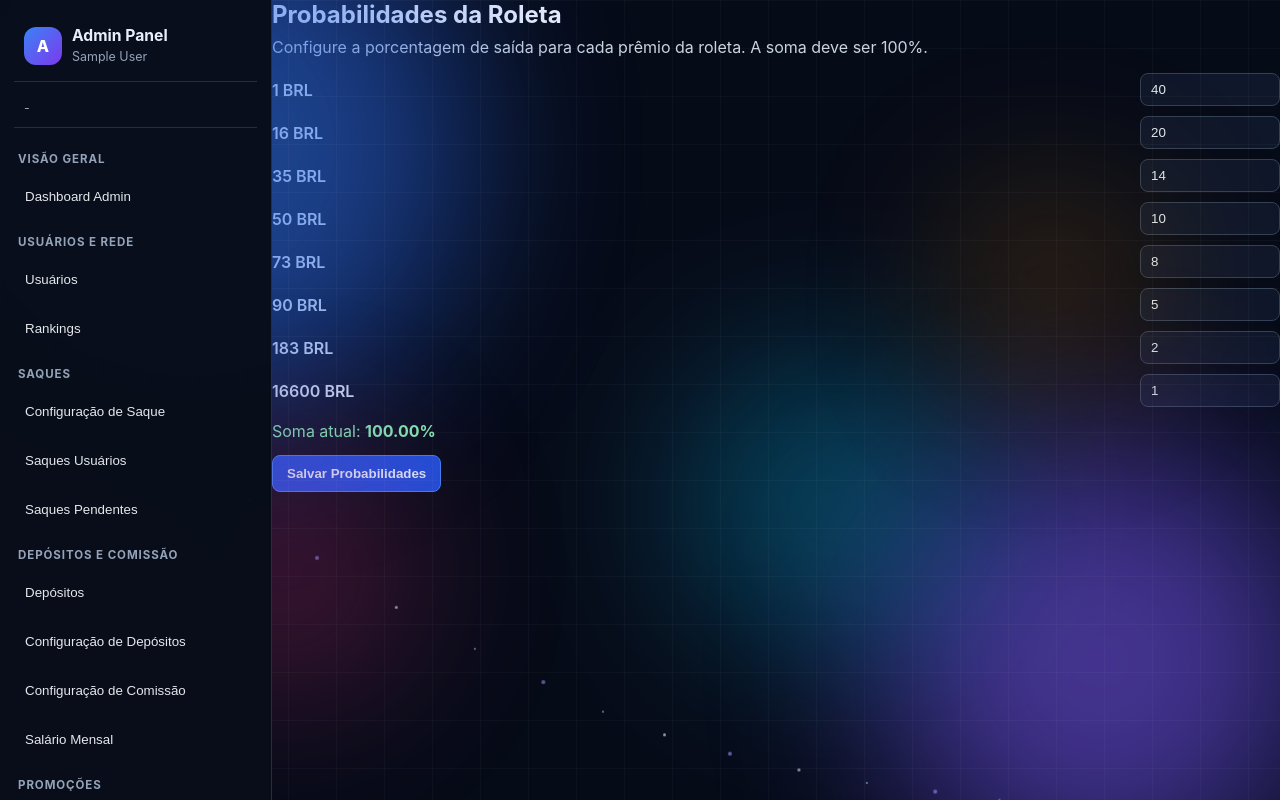
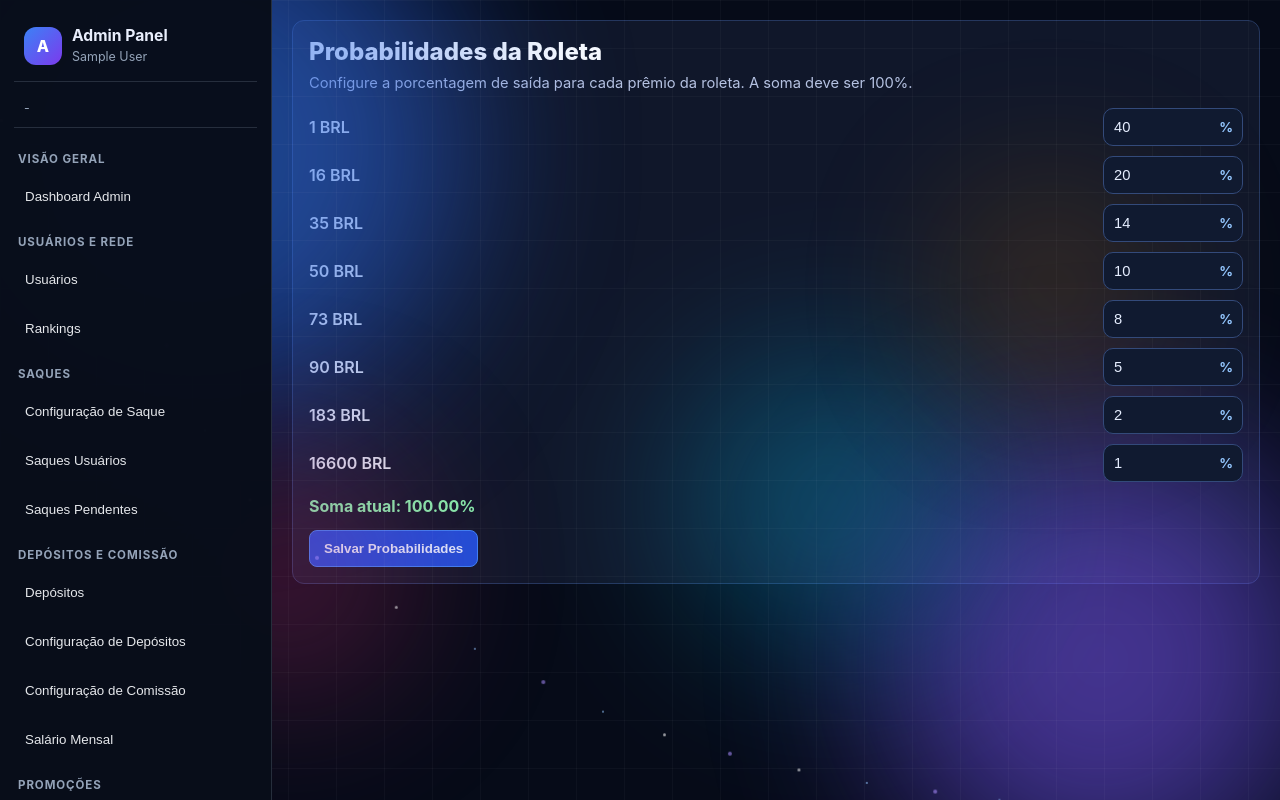
Before and after one commit to magnatazk20/mancera-frontend, a React (Vite) app: page /adf/roulette-probabilities in a window 1280 px wide. Built offline with nearby package versions, Linux system fonts and the light colour scheme; no server answers; sample sign-in values are in the browser's storage.

Commit message:
style(admin): melhorar html/css da página de probabilidades da roleta

```diff
--- /dev/null
+++ b/src/pages/AdminRouletteProbabilities.css
@@ -0,0 +1,147 @@
+.admin-roulette-prob-page {
+  min-height: 100vh;
+  color: #e9eefc;
+  display: grid;
+  grid-template-columns: 272px minmax(0, 1fr);
+}
+
+.admin-roulette-prob-content {
+  width: 100%;
+  margin-left: 0;
+  padding: 20px 20px 28px;
+  box-sizing: border-box;
+}
+
+.admin-roulette-prob-card {
+  background: rgba(17, 25, 45, 0.9);
+  border: 1px solid #25375e;
+  border-radius: 12px;
+  padding: 16px;
+}
+
+.admin-roulette-prob-title {
+  margin: 0;
+  font-size: 1.5rem;
+  font-weight: 800;
+  color: #f8fbff;
+}
+
+.admin-roulette-prob-subtitle {
+  margin: 8px 0 0;
+  color: #b5c2e2;
+  font-size: 0.92rem;
+}
+
+.admin-roulette-prob-grid {
+  display: grid;
+  gap: 10px;
+  margin-top: 16px;
+}
+
+.admin-roulette-prob-row {
+  display: grid;
+  grid-template-columns: 1fr 140px;
+  gap: 10px;
+  align-items: center;
+}
+
+.admin-roulette-prob-label {
+  color: #e2e8f0;
+  font-weight: 600;
+}
+
+.admin-roulette-prob-input-wrap {
+  position: relative;
+}
+
+.admin-roulette-prob-input {
+  width: 100%;
+  border: 1px solid #334a7a;
+  background: #101a30;
+  color: #e6eeff;
+  border-radius: 10px;
+  padding: 10px 28px 10px 10px;
+  box-sizing: border-box;
+  outline: none;
+  font-size: 0.92rem;
+}
+
+.admin-roulette-prob-input:focus {
+  border-color: #4a6fb8;
+  box-shadow: 0 0 0 2px rgba(74, 111, 184, 0.28);
+}
+
+.admin-roulette-prob-percent {
+  position: absolute;
+  right: 10px;
+  top: 50%;
+  transform: translateY(-50%);
+  color: #93c5fd;
+  font-size: 0.85rem;
+  font-weight: 700;
+}
+
+.admin-roulette-prob-total {
+  margin-top: 14px;
+  font-weight: 700;
+}
+
+.admin-roulette-prob-total.ok {
+  color: #86efac;
+}
+
+.admin-roulette-prob-total.bad {
+  color: #fca5a5;
+}
+
+.admin-roulette-prob-actions {
+  margin-top: 14px;
+  display: flex;
+  gap: 10px;
+  flex-wrap: wrap;
+}
+
+.admin-roulette-prob-save-btn {
+  border: 1px solid #3b82f6;
+  background: #1d4ed8;
+  color: #dbeafe;
+  border-radius: 8px;
+  padding: 10px 14px;
+  font-weight: 700;
+  cursor: pointer;
+}
+
+.admin-roulette-prob-save-btn:disabled {
+  background: #1e3a8a;
+  cursor: not-allowed;
+}
+
+.admin-roulette-prob-feedback {
+  margin-top: 12px;
+  color: #93c5fd;
+}
+
+@media (max-width: 1100px) {
+  .admin-roulette-prob-page {
+    grid-template-columns: 1fr;
+  }
+}
+
+@media (max-width: 860px) {
+  .admin-roulette-prob-page {
+    display: block;
+  }
+
+  .admin-roulette-prob-content {
+    padding: 14px 12px 22px;
+  }
+
+  .admin-roulette-prob-title {
+    font-size: 1.25rem;
+  }
+
+  .admin-roulette-prob-row {
+    grid-template-columns: 1fr;
+    gap: 6px;
+  }
+}
--- a/src/pages/AdminRouletteProbabilities.tsx
+++ b/src/pages/AdminRouletteProbabilities.tsx
@@ -1,6 +1,6 @@
 import { useEffect, useMemo, useState } from 'react'
 import AdminSidebar from '../components/AdminSidebar'
-import './Admin.css'
+import './AdminRouletteProbabilities.css'
 
 const API_URL = (import.meta.env.VITE_API_URL as string | undefined)?.trim() || 'http://localhost:3333'
 
@@ -130,71 +130,52 @@ export default function AdminRouletteProbabilities() {
   }
 
   return (
-    <main className="admin-page">
+    <main className="admin-roulette-prob-page">
       <AdminSidebar />
-      <section className="admin-main">
-        <div className="admin-card">
-          <h1>Probabilidades da Roleta</h1>
-          <p style={{ color: '#cbd5e1', marginTop: 8 }}>
+      <section className="admin-roulette-prob-content">
+        <div className="admin-roulette-prob-card">
+          <h1 className="admin-roulette-prob-title">Probabilidades da Roleta</h1>
+          <p className="admin-roulette-prob-subtitle">
             Configure a porcentagem de saída para cada prêmio da roleta. A soma deve ser 100%.
           </p>
 
-          {loading ? <p style={{ color: '#93c5fd' }}>Carregando configuração...</p> : null}
+          {loading ? <p className="admin-roulette-prob-feedback">Carregando configuração...</p> : null}
 
-          <div style={{ display: 'grid', gap: 10, marginTop: 16 }}>
+          <div className="admin-roulette-prob-grid">
             {items.map((item, index) => (
-              <div
-                key={item.label}
-                style={{
-                  display: 'grid',
-                  gridTemplateColumns: '1fr 140px',
-                  gap: 10,
-                  alignItems: 'center',
-                }}
-              >
-                <label style={{ color: '#e2e8f0', fontWeight: 600 }}>{item.label}</label>
+              <div key={item.label} className="admin-roulette-prob-row">
+                <label className="admin-roulette-prob-label">{item.label}</label>
+                <div className="admin-roulette-prob-input-wrap">
                   <input
+                    className="admin-roulette-prob-input"
                     type="number"
                     min={0}
                     step="0.01"
                     value={item.percent}
                     onChange={(e) => handleChange(index, e.target.value)}
-                  style={{
-                    border: '1px solid #334155',
-                    background: '#0f172a',
-                    color: '#e2e8f0',
-                    borderRadius: 8,
-                    padding: '8px 10px',
-                  }}
                   />
+                  <span className="admin-roulette-prob-percent">%</span>
+                </div>
               </div>
             ))}
           </div>
 
-          <p style={{ marginTop: 14, color: Math.abs(totalPercent - 100) < 0.0001 ? '#86efac' : '#fca5a5' }}>
+          <p className={`admin-roulette-prob-total ${Math.abs(totalPercent - 100) < 0.0001 ? 'ok' : 'bad'}`}>
             Soma atual: <strong>{totalPercent.toFixed(2)}%</strong>
           </p>
 
-          <div style={{ marginTop: 14 }}>
+          <div className="admin-roulette-prob-actions">
             <button
               type="button"
               onClick={handleSave}
               disabled={saving}
-              style={{
-                border: '1px solid #3b82f6',
-                background: saving ? '#1e3a8a' : '#1d4ed8',
-                color: '#dbeafe',
-                borderRadius: 8,
-                padding: '10px 14px',
-                fontWeight: 700,
-                cursor: saving ? 'not-allowed' : 'pointer',
-              }}
+              className="admin-roulette-prob-save-btn"
             >
               {saving ? 'Salvando...' : 'Salvar Probabilidades'}
             </button>
           </div>
 
-          {message ? <p style={{ marginTop: 12, color: '#93c5fd' }}>{message}</p> : null}
+          {message ? <p className="admin-roulette-prob-feedback">{message}</p> : null}
         </div>
       </section>
     </main>
```
Lines whose indentation alone changed are shown as unchanged.
